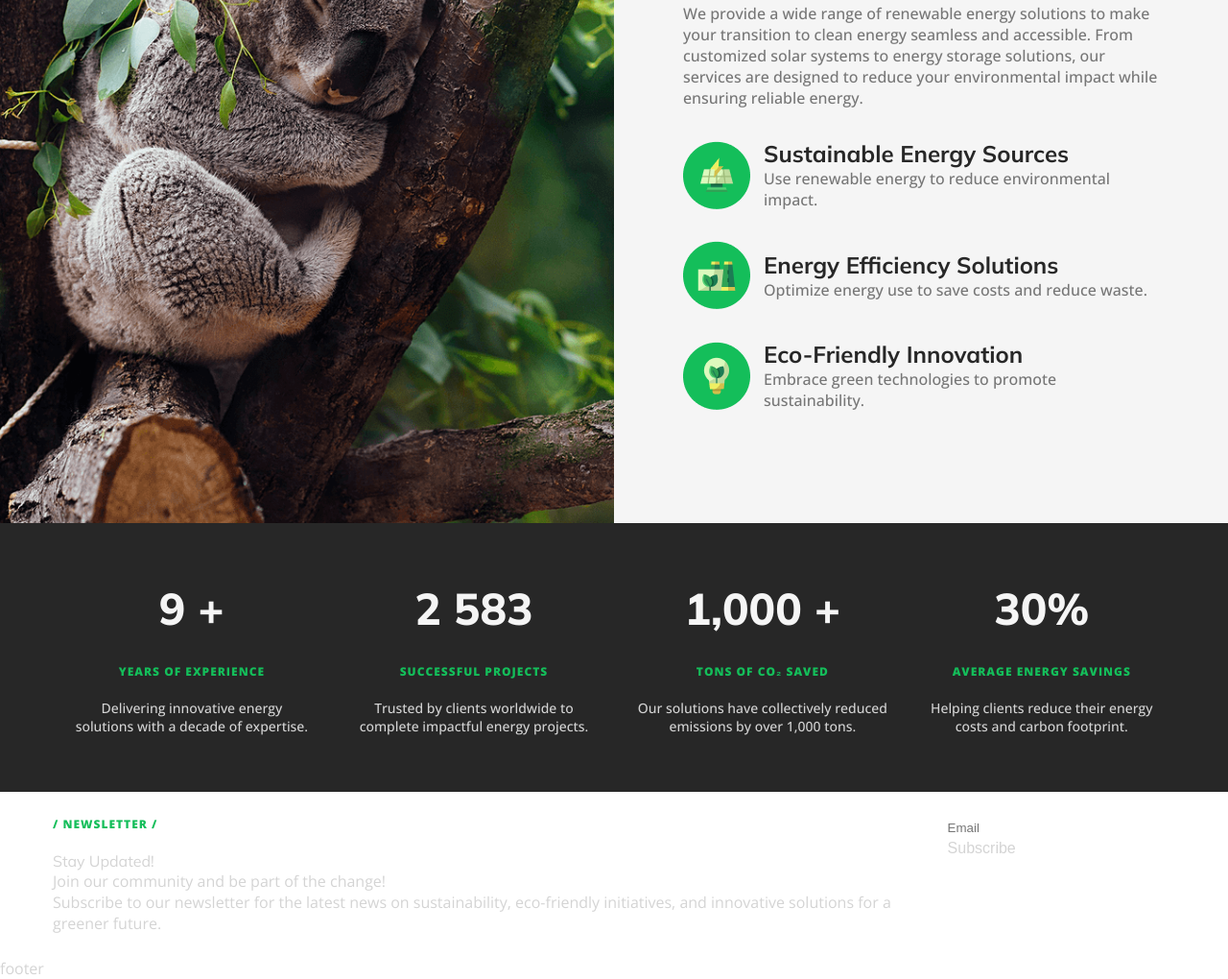
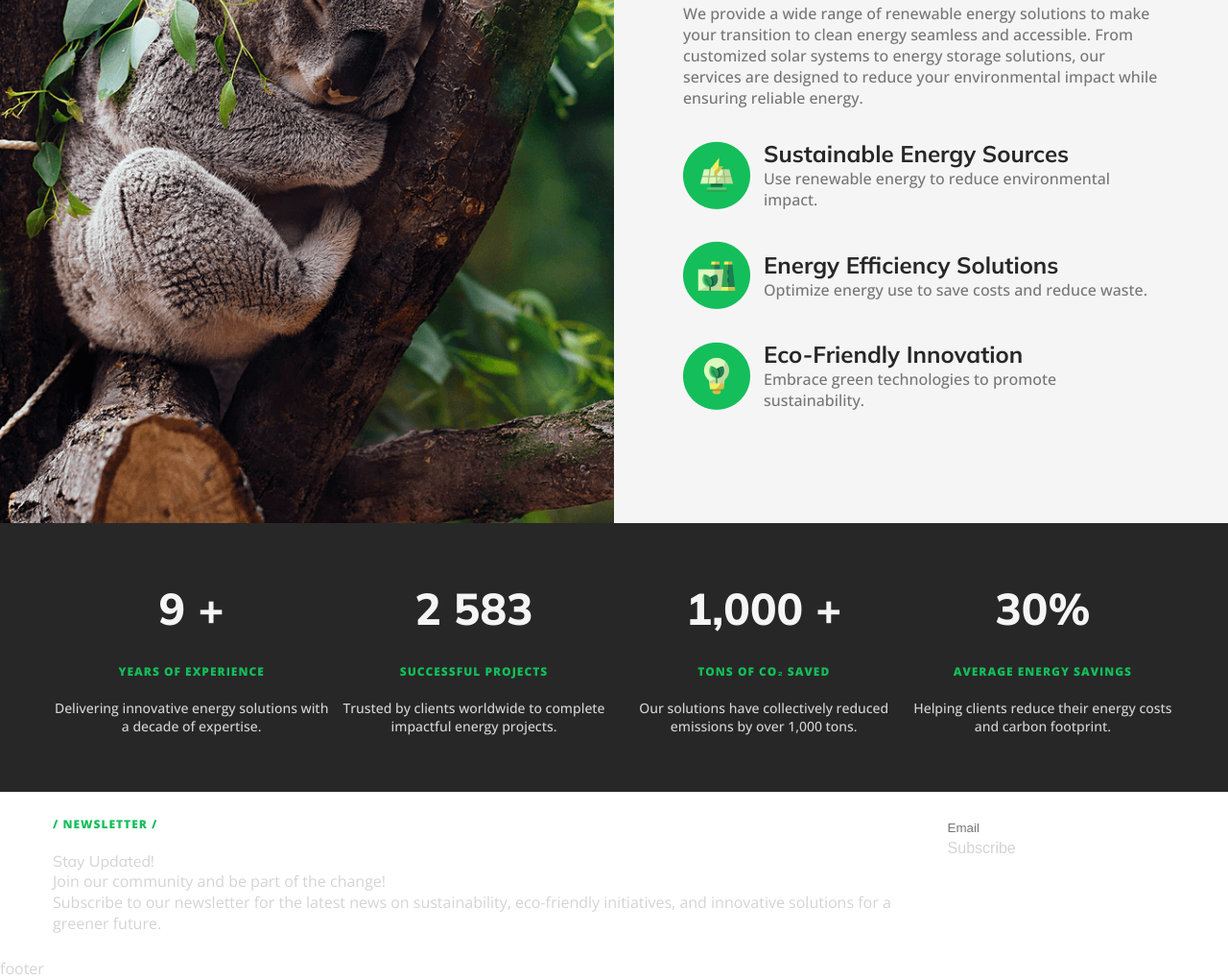
Before and after one commit to matvisiv2/clean-energy, a plain HTML site: page index.html in a window 1280 px wide. Shown: the part 2796-3816 px from the top of the page at 96% size. Drawn offline with nearby package versions, Linux system fonts and the light colour scheme.

Commit message:
section: advantages correct container

```diff
--- a/css/style.css
+++ b/css/style.css
@@ -556,14 +556,15 @@ body {
 }
 
 .advantages-container {
-  display    : flex;
-  height     : 100%;
-  align-items: center;
+  height         : 100%;
+  display        : flex;
+  justify-content: space-between;
+  align-items    : center;
 }
 
 .advantages-item {
   text-align: center;
-  padding   : 20px;
+  padding   : 20px 0 20px 0;
 }
 
 .advantages-item-topic {
@@ -610,8 +611,6 @@ body {
 
 .newsletter-form-submit {}
 
+/* #endregion */
 
 /* #endregion */
-
-
-/* #endregion */
```
